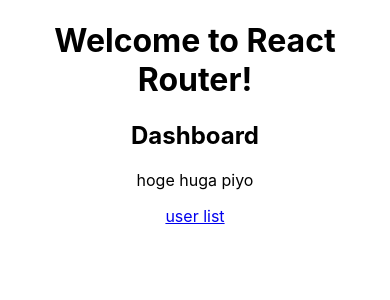
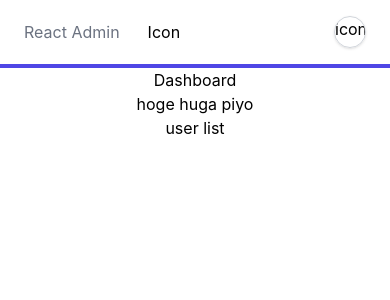
Before and after one commit to uchinomaru7482/react_admin, a React (Create React App) app: page / in a window 390 px wide. Shown: the top 300 px of the page. Built offline with nearby package versions, Linux system fonts and the light colour scheme.

Commit message:
tailwind css追加

```diff
--- a/package.json
+++ b/package.json
@@ -40,5 +40,10 @@
       "last 1 firefox version",
       "last 1 safari version"
     ]
+  },
+  "devDependencies": {
+    "autoprefixer": "^10.4.2",
+    "postcss": "^8.4.8",
+    "tailwindcss": "^3.0.23"
   }
 }
--- /dev/null
+++ b/postcss.config.js
@@ -0,0 +1,6 @@
+module.exports = {
+  plugins: {
+    tailwindcss: {},
+    autoprefixer: {},
+  },
+}
--- a/src/App.tsx
+++ b/src/App.tsx
@@ -1,12 +1,13 @@
 import { Routes, Route } from "react-router-dom";
 import './App.css';
 import Dashboard from "./pages/Dashboard";
-import UserList from "./pages/user/List"
+import UserList from "./pages/user/List";
+import Header from "./components/Header";
 
 function App() {
   return (
     <div className="App">
-      <h1>Welcome to React Router!</h1>
+      <Header />
       <Routes>
         <Route path="/" element={<Dashboard />} />
         <Route path="/user/list" element={<UserList />} />
--- /dev/null
+++ b/src/components/Header.tsx
@@ -0,0 +1,30 @@
+function Header() {
+  return (
+    <>
+      <header className="flex justify-between items-center py-4 px-6 bg-white border-b-4 border-indigo-600">
+        <div className="flex items-center">
+          <button className="text-gray-500 focus:outline-none lg:hidden">
+            React Admin
+          </button>
+          <div className="relative mx-4 lg:mx-0">
+            <span className="absolute inset-y-0 left-0 pl-3 flex items-center">
+              Icon
+            </span>
+          </div>
+        </div>
+        <div className="flex items-center">
+          <div className="relative">
+            <button className="relative block h-8 w-8 rounded-full overflow-hidden border border-gray-300 shadow focus:outline-none">
+              icon image
+            </button>
+            {/* <div v-if="isOpenMenu" className="absolute right-0 mt-2 w-48 bg-white rounded-md overflow-hidden shadow-xl z-10">
+              Signout
+            </div> */}
+          </div>
+        </div>
+      </header>
+    </>
+  );
+}
+
+export default Header;
--- a/src/index.css
+++ b/src/index.css
@@ -1,3 +1,7 @@
+@tailwind base;
+@tailwind components;
+@tailwind utilities;
+
 body {
   margin: 0;
   font-family: -apple-system, BlinkMacSystemFont, 'Segoe UI', 'Roboto', 'Oxygen',
--- /dev/null
+++ b/tailwind.config.js
@@ -0,0 +1,9 @@
+module.exports = {
+  content: [
+    "./src/**/*.{js,jsx,ts,tsx}",
+  ],
+  theme: {
+    extend: {},
+  },
+  plugins: [],
+}
```
Also changed, not shown: 1 other file (tests, documents, lock files or other folders).
